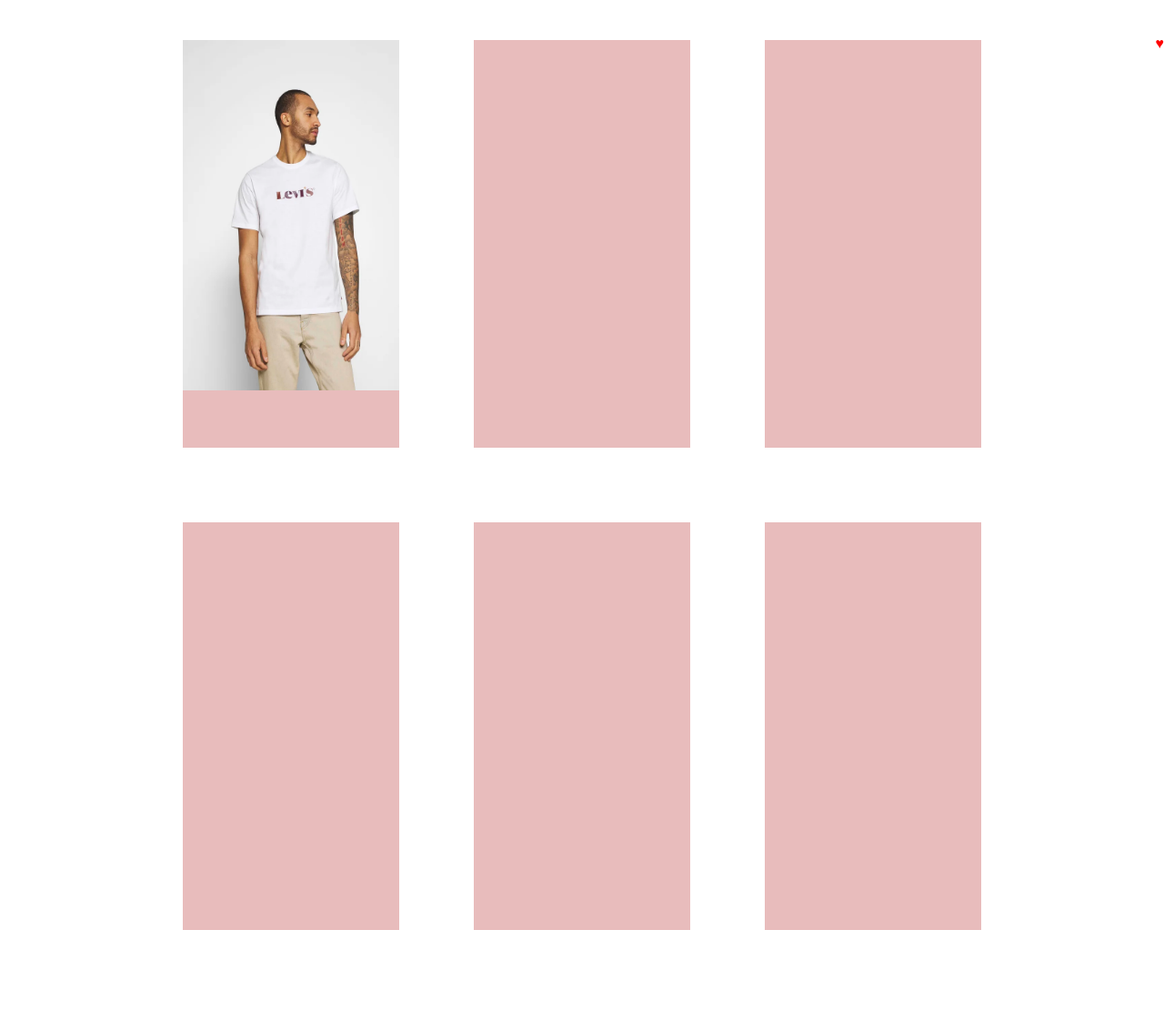
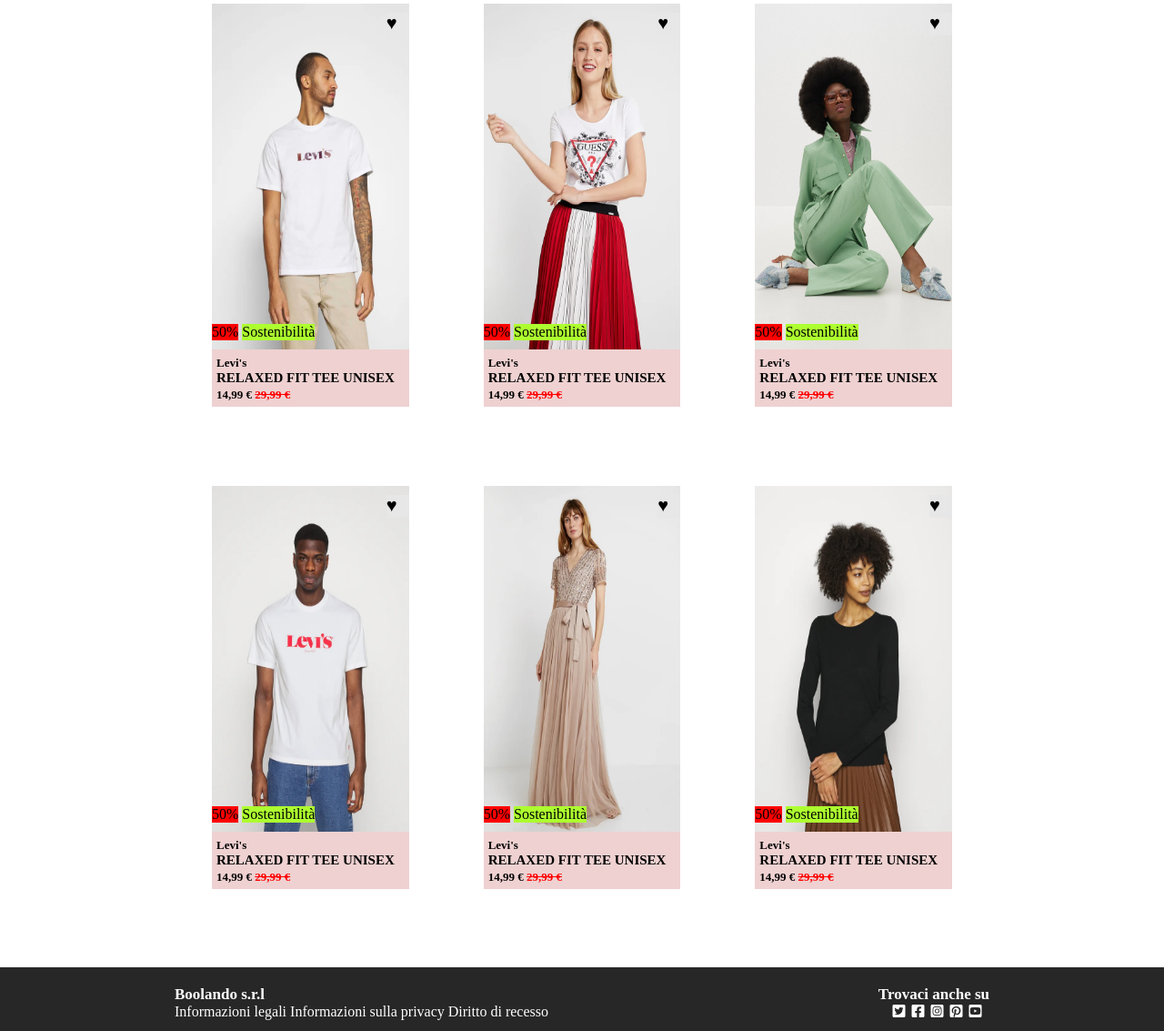
Before and after one commit to FrancescaPicoco/html-css-boolando, a plain HTML site: page index.html in a window 1280 px wide. Shown: the part 61-1194 px from the top of the page at 91% size. Before the commit the page ends 1084 px from the top, so only its background shows below. Drawn offline with Linux system fonts and the light colour scheme.

Commit message:
2nd metodo. position alle <img>

```diff
--- a/css/style.css
+++ b/css/style.css
@@ -12,31 +12,34 @@
 main{
     margin-top: 5%}
 .container{
-    width: 75vw;
-    height: 75vh;
+    width: 70vw;
+    height: 1060px;
     display: flex;
     justify-content:space-between;
     flex-wrap: wrap;
     }
-
+.container-foot{
+    width: 70%;
+    display: flex;
+    justify-content: space-between;
+}
 .card{
     width: calc((100% / 3) - 80px);
-    height: 450px;
-    background-color: rgba(222, 158, 158, 0.689);
+    height: 445px;
+    background-color: rgba(222, 158, 158, 0.475);
     border: 1px solid white;
-    margin: 40px;
+    margin-left: 40px;
+    margin-right: 40px;
 }
 .mod>img{
     width: 100%;
-    height: 385px;
+    height: 380px;
 }
 .frst-img{
-    background-color: blueviolet;
     display: inline-block;
     position: absolute;
 }
 .scnd-img{
-    background-color: brown;
     display: none;
     position: absolute;
 }
@@ -48,9 +51,11 @@
 }
 .mod{
  position: relative;
+ height: 380px;
 }
 .badges{
-    position: relative;
+    position: absolute;
+    bottom: 10px;
 }
 .heart{
     position: absolute;
@@ -58,16 +63,15 @@
     color: red;
     top:100px;
 }
-
-
-
-.dscript{
+.info-item{
   padding: 5px;
 }
 .brand{
+    font-weight: bold;
     font-size: 13px;
 }
 .price , .pricex{
+    font-weight: bold;
     font-size: 13px;
 }
 .pricex{
@@ -78,10 +82,6 @@
 h2{
     font-size: 15px;
 }
-.mod-1 , .mod-2 , .mod-3 , .mod-4 , .mod-5 , .mod-6{
-    position:relative
-}
-
 .wish{
     width: 25px;
     height: 25px;
@@ -96,18 +96,23 @@
     color: red;
     cursor: pointer;
 }
-.ending-line{
+footer{
     background-color: rgba(0, 0, 0, 0.849);
-    width: 100vw;
-    height: 17vh;
+    width: 100%;
+    height: 70px;
+}
+.ending-lin{
+
+    width: 100v
+    height: vh;
     line-height: 0.7;
 }
-h5{
+h3{
     color:white;
     font-size: 17px;
     padding-top: 20px;
 }
-h6{
+h{6
     color: white;
     font-size: 15px;
     padding: 20px;
@@ -117,21 +122,21 @@
 }
 .sale , .eco , .just-eco{
     display: inline-block;
-    position: absolute;
+    position: absolut
 }
 .sale{
     background-color: red;
-    bottom:30px;
+    bottom:30p
 }
 .eco{
     background-color: greenyellow;
-    bottom: 30px;
-    left:45px;
+    bottom: 30p
+    left:45p
 }
 .just-eco{
     background-color: greenyellow;
     bottom:30px;}
 .sale:hover , .eco:hover{
     background-color: rgb(93, 190, 222);
-    cur
+    cursor: pointer;
 }
--- a/css/utilities.css
+++ b/css/utilities.css
@@ -19,6 +19,7 @@
 .jcont-cent{justify-content: center;}
 .jcont-betw{justify-content: space-between;}
 .jcont-arnd{justify-content: space-around;}
+.jcont-end{justify-content: flex-end;}
 .alg-items{align-items: center;}
 .flex-di-col{flex-direction: column;}
 
--- a/index.html
+++ b/index.html
@@ -35,29 +35,141 @@
                 <div class="mod">
                    <img src="img/1.webp" alt="Prod-1" class="frst-img">
                    <img src="img/1b.webp" alt="Prob-1b" class="scnd-img">
+                   <span class="wish">&hearts;</span>
+                   <div class="badges">
+                     <div class="sale">50%</div>
+                     <div class="eco">Sostenibilità </div>
+                   </div>
                 </div>
-                <span class="heart">&hearts;</span>
-                <div class="badges">
 
-                    <div class="bottom-badge">
-                        <div class="sale"></div>
-                        <div class="eco"></div>
-                    </div>
-                </div>
                 <div class="info-item">
-
+                  <span class="brand">Levi's</span>
+                  <h2>RELAXED FIT TEE UNISEX</h2>
+                  <span class="price">14,99 &euro; </span><span class="pricex">29,99 &euro;</span>
                 </div>
               </div>
 
-              <div class="card"></div>
-              <div class="card"></div>
-              <div class="card"></div>
-              <div class="card"></div>
-              <div class="card"></div>
+              <div class="card">
+               <div class="mod">
+                  <img src="img/2.webp" alt="Prod-2" class="frst-img">
+                  <img src="img/2b.webp" alt="Prob-2b" class="scnd-img">
+                  <span class="wish">&hearts;</span>
+                  <div class="badges">
+                    <div class="sale">50%</div>
+                    <div class="eco">Sostenibilità </div>
+                  </div>
+               </div>
+
+               <div class="info-item">
+                 <span class="brand">Levi's</span>
+                 <h2>RELAXED FIT TEE UNISEX</h2>
+                 <span class="price">14,99 &euro; </span><span class="pricex">29,99 &euro;</span>
+               </div>
+              </div>
+
+              <div class="card">
+               <div class="mod">
+                  <img src="img/3.webp" alt="Prod-3" class="frst-img">
+                  <img src="img/3b.webp" alt="Prob-3b" class="scnd-img">
+                  <span class="wish">&hearts;</span>
+                  <div class="badges">
+                    <div class="sale">50%</div>
+                    <div class="eco">Sostenibilità </div>
+                  </div>
+               </div>
+
+               <div class="info-item">
+                 <span class="brand">Levi's</span>
+                 <h2>RELAXED FIT TEE UNISEX</h2>
+                 <span class="price">14,99 &euro; </span><span class="pricex">29,99 &euro;</span>
+               </div>
+              </div>
+
+              <div class="card">
+               <div class="mod">
+                  <img src="img/4.webp" alt="Prod-4" class="frst-img">
+                  <img src="img/4b.webp" alt="Prob-4b" class="scnd-img">
+                  <span class="wish">&hearts;</span>
+                  <div class="badges">
+                    <div class="sale">50%</div>
+                    <div class="eco">Sostenibilità </div>
+                  </div>
+               </div>
+
+               <div class="info-item">
+                 <span class="brand">Levi's</span>
+                 <h2>RELAXED FIT TEE UNISEX</h2>
+                 <span class="price">14,99 &euro; </span><span class="pricex">29,99 &euro;</span>
+               </div>
+              </div>
+              <div class="card">
+               <div class="mod">
+                  <img src="img/5.webp" alt="Prod-5" class="frst-img">
+                  <img src="img/5b.webp" alt="Prob-5b" class="scnd-img">
+                  <span class="wish">&hearts;</span>
+                  <div class="badges">
+                    <div class="sale">50%</div>
+                    <div class="eco">Sostenibilità </div>
+                  </div>
+               </div>
+
+               <div class="info-item">
+                 <span class="brand">Levi's</span>
+                 <h2>RELAXED FIT TEE UNISEX</h2>
+                 <span class="price">14,99 &euro; </span><span class="pricex">29,99 &euro;</span>
+               </div>
+              </div>
+              <div class="card">
+               <div class="mod">
+                  <img src="img/6.webp" alt="Prod-6" class="frst-img">
+                  <img src="img/6b.webp" alt="Prob-6b" class="scnd-img">
+                  <span class="wish">&hearts;</span>
+                  <div class="badges">
+                    <div class="sale">50%</div>
+                    <div class="eco">Sostenibilità </div>
+                  </div>
+               </div>
+
+               <div class="info-item">
+                 <span class="brand">Levi's</span>
+                 <h2>RELAXED FIT TEE UNISEX</h2>
+                 <span class="price">14,99 &euro; </span><span class="pricex">29,99 &euro;</span>
+               </div>
+              </div>
            </div>
 
 
     </main>
+
+    <footer class="d-flex jcont-cent">
+      <div class="container-foot">
+
+              <div class="rght">
+                <h3>Boolando s.r.l</h3>
+                <a href="#" class="foot">Informazioni legali</a>
+                <a href="#" class="foot">Informazioni sulla privacy</a>
+                <a href="#" class="foot">Diritto di recesso</a>
+              </div>
+
+              <div class="lft">
+                 <div>
+                    <h3>Trovaci anche su</h3>
+                 </div>
+                 <div class="icons d-flex jcont-cent">
+                     <a href="#"><i class="fa-brands fa-square-twitter"></i></a>
+                     <a href="#"><i class="fa-brands fa-square-facebook"></i></a>
+                     <a href="#"><i class="fa-brands fa-square-instagram"></i></a>
+                     <a href="#"><i class="fa-brands fa-square-pinterest"></i></a>
+                     <a href="#"><i class="fa-brands fa-square-youtube"></i></a>
+                 </div>
+              </div>
+
+
+      </div>
+
+
+
+    </footer>
 
     <!--<footer>
       <div class="ending-line jcont-cent d-flex">
```
